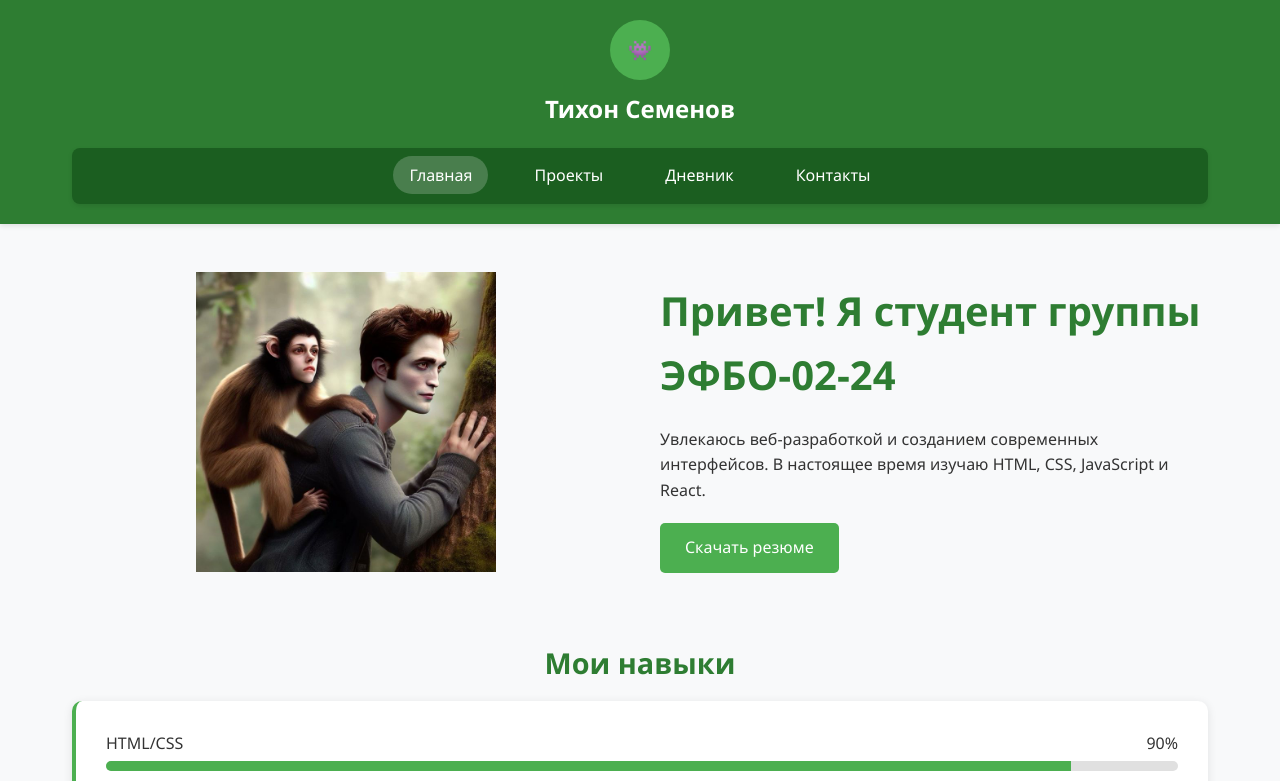
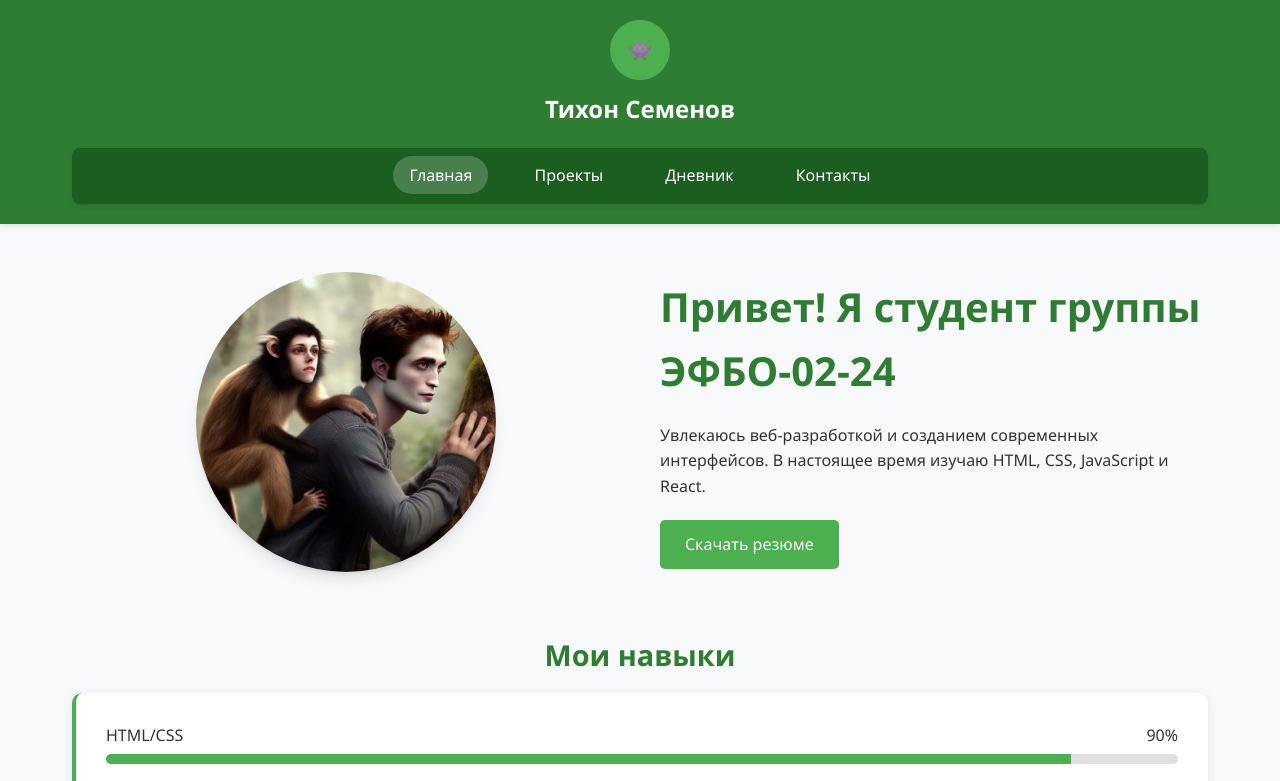
Before and after one commit to kazahd/my-portfolio, a plain HTML site: page index.html in a window 1280 px wide. Shown: the top 781 px of the page. Drawn offline with Linux system fonts and the light colour scheme.

Commit message:
hero css

```diff
--- a/styles/style.css
+++ b/styles/style.css
@@ -148,6 +148,7 @@ footer {
 }
 
 /* Стили для главной страницы */
+/* Герой-секция */
 .hero {
     display: flex;
     align-items: center;
@@ -165,18 +166,16 @@ footer {
     text-align: center;
 }
 
-.hero-image-placeholder {
-  width: 300px;
-  height: 300px;
-  background-color: #e8f5e9;
-  border-radius: 10px;
+.hero-photo {
+    inline-size: 300px;
+    block-size: 300px;
+    border-radius: 50%;
+    object-fit: cover;
+    box-shadow: 0 10px 15px -3px rgb(0 0 0 / 0.1), 0 4px 6px -4px rgb(0 0 0 / 0.1);
+    display: block;
     margin: 0 auto;
-  display: flex;
-  align-items: center;
-  justify-content: center;
-  color: #388e3c;
-  border: 2px dashed #4caf50;
 }
+
 
 h1 {
     font-size: clamp(1.8rem, 4vw, 2.5rem);
```
Lines whose indentation alone changed are shown as unchanged.
